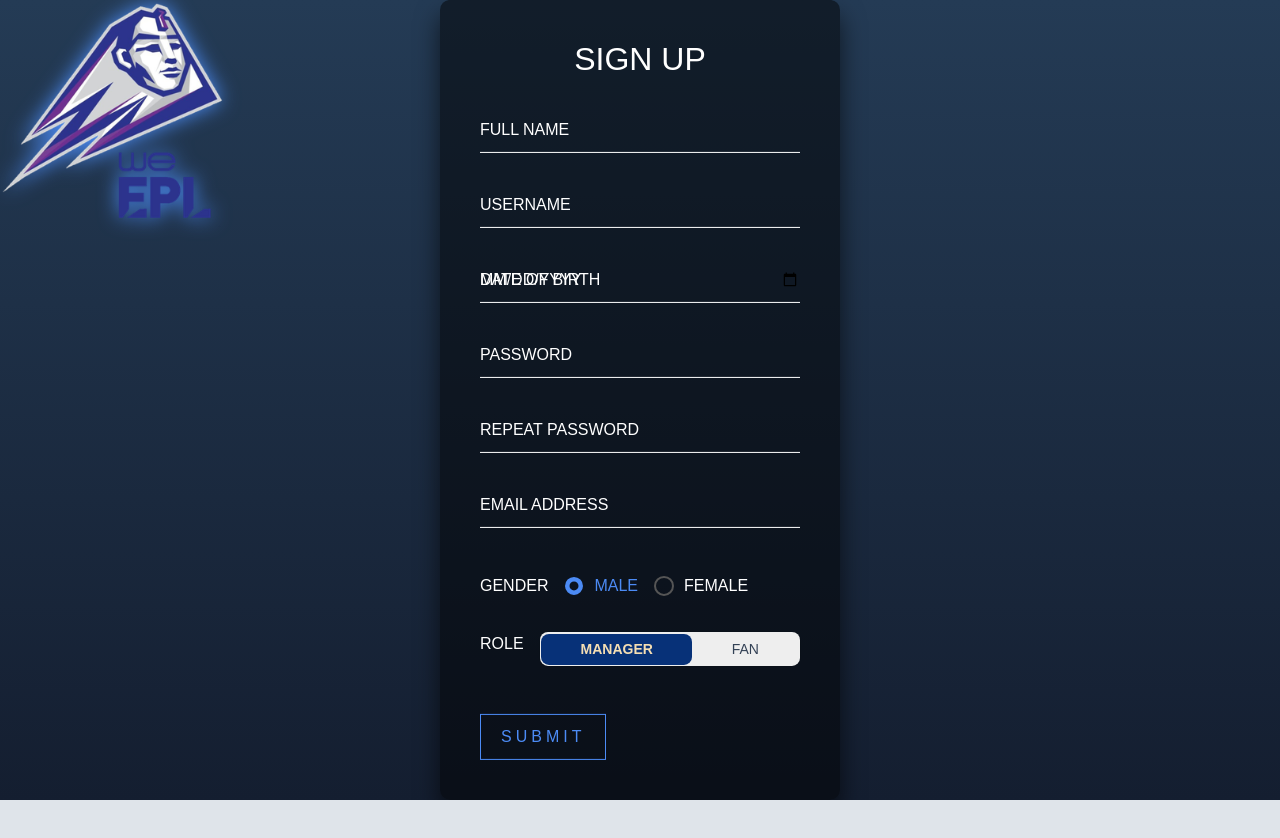
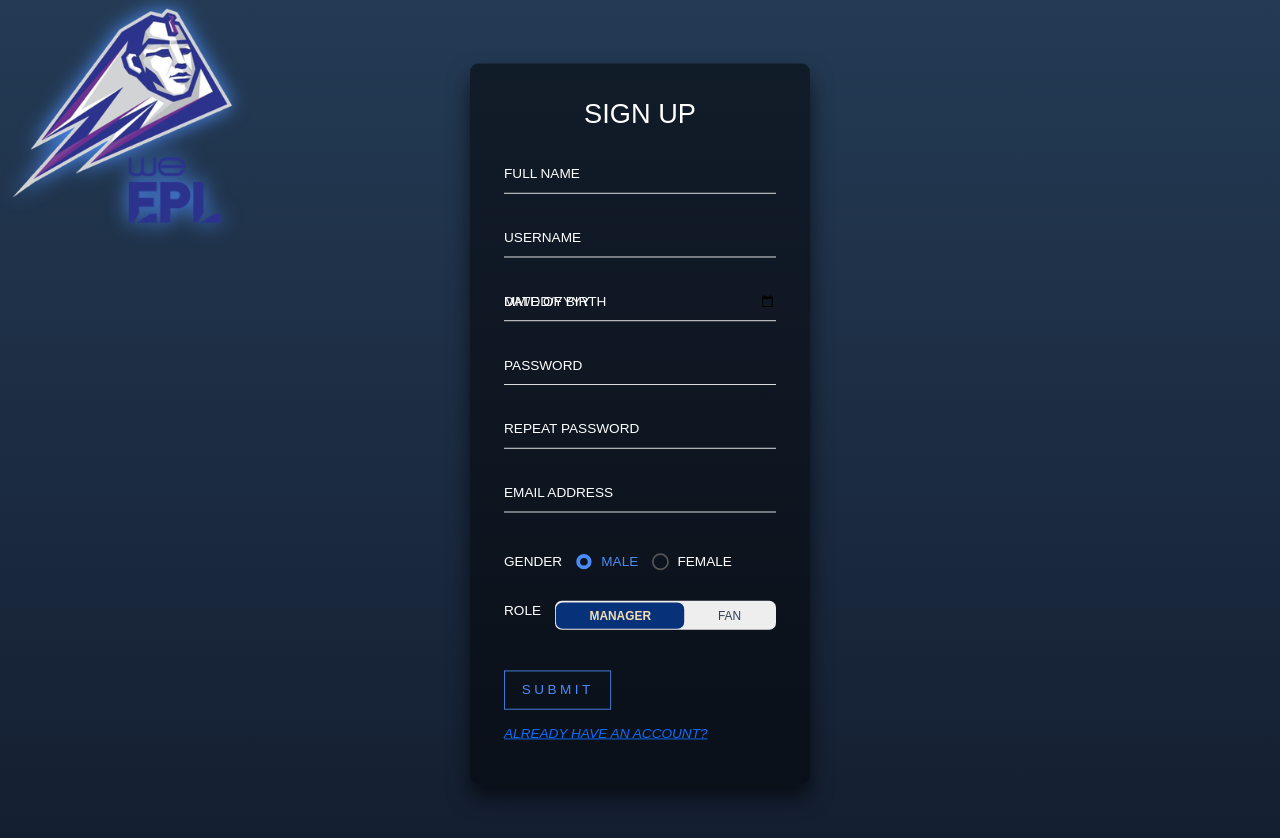
Before and after one commit to A7med-Amin/e7gezly, a React (Create React App) app in the folder frontend/: page /signup in a window 1280 px wide. Shown: the top 838 px of the page. Before the commit the page ends 800 px from the top, so only its background shows below. Built offline with nearby package versions, Linux system fonts and the light colour scheme.

Commit message:
🐛 Fixed in signup:  overflow, added login link , fixed date placeholder

```diff
--- a/frontend/src/pages/Portal/Portal.css
+++ b/frontend/src/pages/Portal/Portal.css
@@ -36,12 +36,9 @@ input[type="checkbox"] {
 }
 
 .login-box {
-  position: absolute;
-  top: 50%;
-  left: 50%;
   width: 400px;
   padding: 40px;
-  transform: translate(-50%, -50%);
+  transform: scale(0.85);
   background: rgba(0, 0, 0, 0.5);
   box-sizing: border-box;
   box-shadow: 0 15px 25px rgba(0, 0, 0, 0.6);
@@ -198,4 +195,7 @@ input[type="checkbox"] {
 
 .logo {
   filter: drop-shadow(0 00px 10px var(--accent-color));
+  position: absolute;
+  top: 0;
+  left: 0;
 }
--- a/frontend/src/pages/Portal/Signup/Signup.css
+++ b/frontend/src/pages/Portal/Signup/Signup.css
@@ -7,14 +7,15 @@
   gap: 24px;
 }
 .login-page {
+  overflow: auto;
   display: flex;
   justify-content: center;
   align-items: center;
+  /* height: 100vh; */
   font-family: sans-serif;
   background: linear-gradient(#243b55, #141e30);
   min-height: 100vh;
   width: 100%;
-  position: relative;
 }
 
 .radio-button {
--- a/frontend/src/pages/Portal/Signup/Signup.jsx
+++ b/frontend/src/pages/Portal/Signup/Signup.jsx
@@ -1,7 +1,7 @@
 import React from "react";
 import { useRef, useState } from "react";
 import axios from "axios";
-import { useNavigate } from "react-router-dom";
+import { Link, useNavigate } from "react-router-dom";
 import logo from "../Icon.png";
 import "./Signup.css";
 import "../Portal.css";
@@ -87,7 +87,7 @@ export const Signup = () => {
 
   return (
     <div className="login-page">
-      <img className = "logo" src={logo} width={250} height={250} alt="logo" />
+      <img className="logo" src={logo} width={250} height={250} alt="logo" />
       <div className="login-box">
         <h2>Sign up</h2>
         <form onSubmit={validateSignUp}>
@@ -106,6 +106,8 @@ export const Signup = () => {
               placeholder=""
               required
               className="input-box"
+              onFocus={(e) => (e.target.type = "date")}
+              onBlur={(e) => (e.target.type = "text")}
             />
             <label>Date of birth</label>
           </div>
@@ -191,6 +193,11 @@ export const Signup = () => {
           </div>
 
           <button type="submit">Submit</button>
+          <div className="check-box">
+            <span>
+              <Link to="/login">Already have an account?</Link>
+            </span>
+          </div>
         </form>
       </div>
     </div>
```
